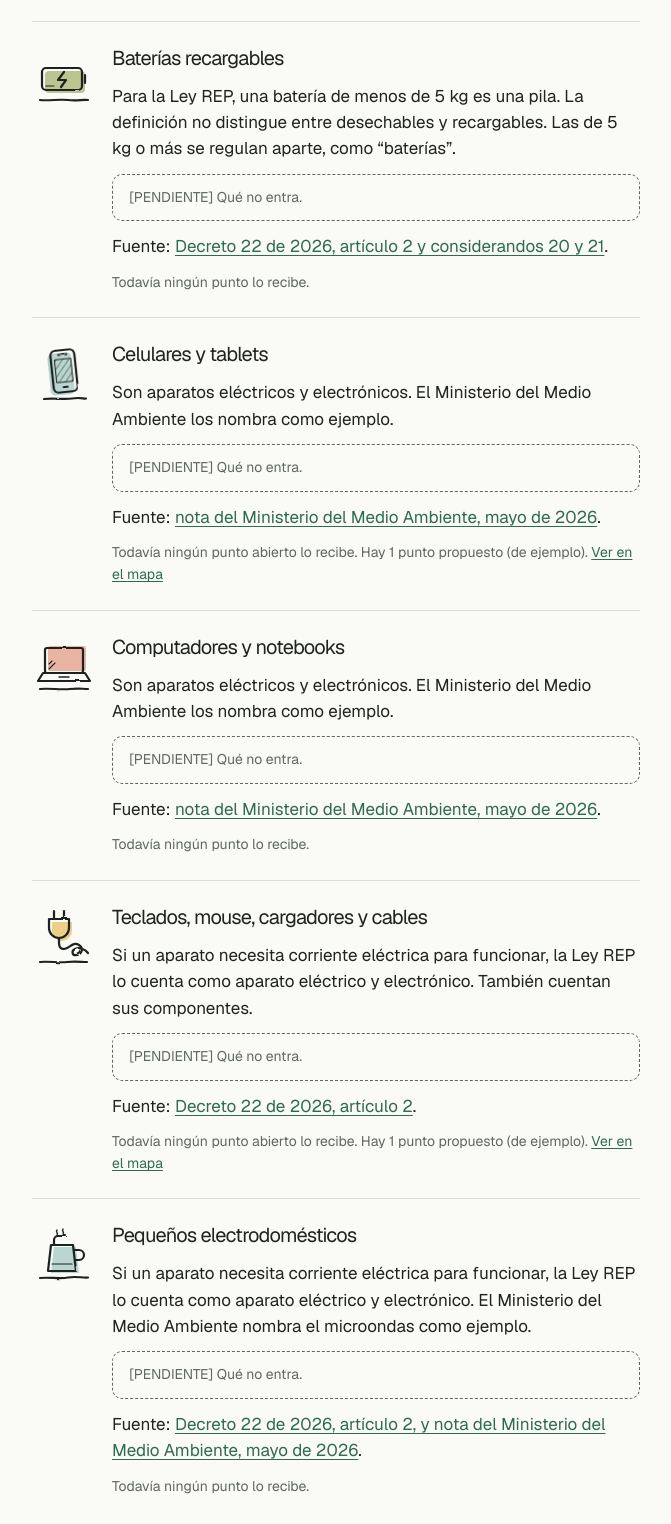
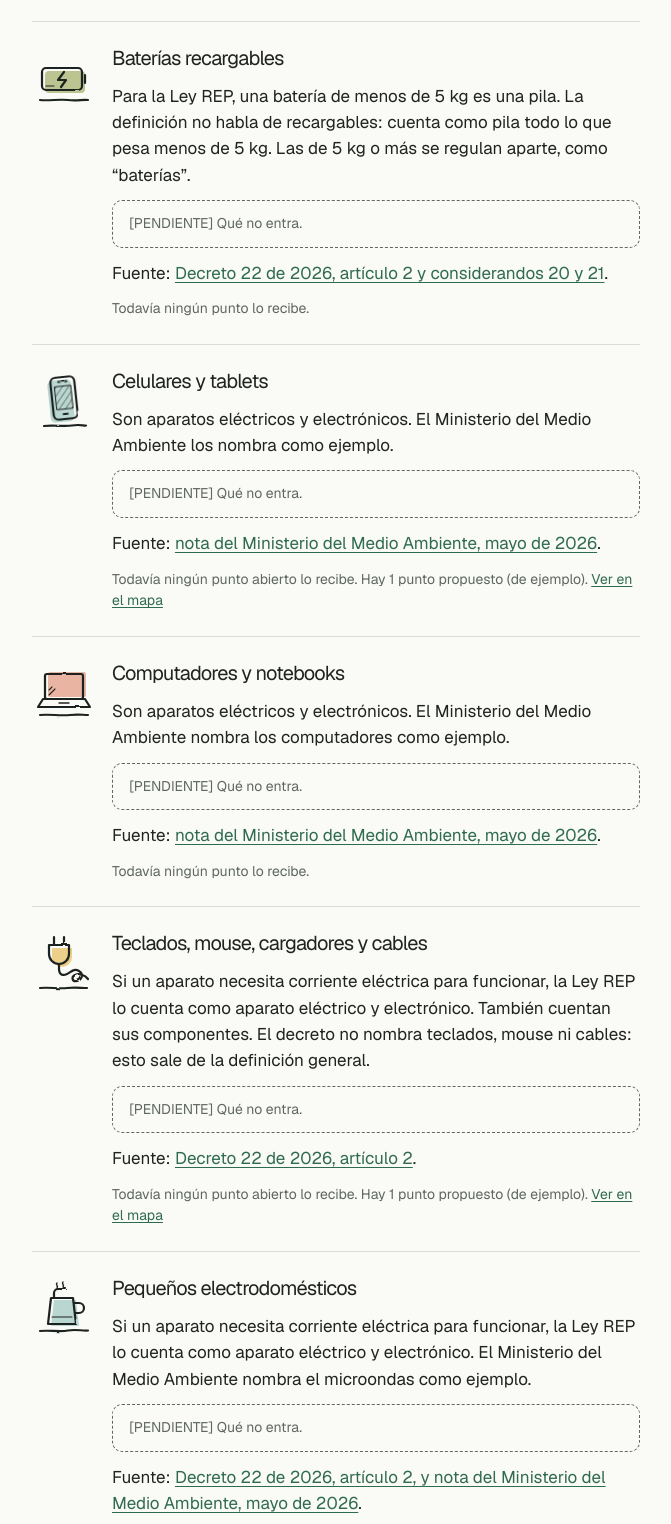
Before and after one commit to nemura0/ecowaste, an Astro site: page /que-reciclar in a window 1280 px wide. Shown: the part 669-2193 px from the top of the page, without its empty margins (304-975 px from the left). Built offline with nearby package versions, Linux system fonts and the light colour scheme; Astro itself is replaced by a stand-in of ours.

Commit message:
fix: ajusta los textos de Qué reciclar a lo que dicen las fuentes
La cifra de reciclaje muestra las dos fuentes (4,1 % en la nota del
Ministerio y 4,9 % en el considerando 4 del decreto). Tres frases dejan
de decir más que la fuente y la viñeta de las tiendas se parte en
frases cortas.

```diff
--- a/src/content/paginas/que-reciclar.md
+++ b/src/content/paginas/que-reciclar.md
@@ -24,10 +24,10 @@ Revisa en el [mapa](/) dónde dejar cada residuo.
 
 ## Por qué separar los residuos electrónicos
 
-- En Chile se generan cerca de 220 mil toneladas de residuos de aparatos eléctricos y electrónicos al año, y más de 2.600 toneladas de residuos de pilas. Solo se recicla el 4,1 % (Ministerio del Medio Ambiente, 2026).
+- En Chile se generan cerca de 220 mil toneladas de residuos de aparatos eléctricos y electrónicos al año, y más de 2.600 toneladas de residuos de pilas. Solo se recicla entre el 4 % y el 5 %: la nota del Ministerio del Medio Ambiente dice 4,1 % y el Decreto 22 de 2026 dice 4,9 % (considerando 4).
 - La mayoría de estos residuos no se aprovecha: termina en rellenos sanitarios (Decreto 22 de 2026, considerando 30).
 - Algunas pilas y aparatos contienen sustancias que convierten sus residuos en residuos peligrosos (Decreto 22 de 2026, considerando 41).
-- Desde mayo de 2028, las tiendas que vendan pilas o aparatos eléctricos y electrónicos y tengan más de 400 m² abiertos al público tendrán que recibir gratis esos residuos, de los mismos tipos que venden. No pueden exigirte que compres algo nuevo (Decreto 22 de 2026, artículos 29 y 49).
+- Desde mayo de 2028, las tiendas grandes tendrán que recibir gratis estos residuos. Aplica a las que vendan pilas o aparatos eléctricos y electrónicos y tengan más de 400 m² abiertos al público. Reciben los mismos tipos que venden, y no pueden exigirte que compres algo nuevo (Decreto 22 de 2026, artículos 29 y 49).
 
 ## Fuentes
 
--- a/src/content/residuos/baterias.md
+++ b/src/content/residuos/baterias.md
@@ -1,4 +1,4 @@
-Para la Ley REP, una batería de menos de 5 kg es una pila. La definición no distingue entre desechables y recargables. Las de 5 kg o más se regulan aparte, como "baterías".
+Para la Ley REP, una batería de menos de 5 kg es una pila. La definición no habla de recargables: cuenta como pila todo lo que pesa menos de 5 kg. Las de 5 kg o más se regulan aparte, como "baterías".
 
 > [PENDIENTE] Qué no entra.
 
--- a/src/content/residuos/computadores-y-notebooks.md
+++ b/src/content/residuos/computadores-y-notebooks.md
@@ -1,4 +1,4 @@
-Son aparatos eléctricos y electrónicos. El Ministerio del Medio Ambiente los nombra como ejemplo.
+Son aparatos eléctricos y electrónicos. El Ministerio del Medio Ambiente nombra los computadores como ejemplo.
 
 > [PENDIENTE] Qué no entra.
 
--- a/src/content/residuos/perifericos-y-cables.md
+++ b/src/content/residuos/perifericos-y-cables.md
@@ -1,4 +1,4 @@
-Si un aparato necesita corriente eléctrica para funcionar, la Ley REP lo cuenta como aparato eléctrico y electrónico. También cuentan sus componentes.
+Si un aparato necesita corriente eléctrica para funcionar, la Ley REP lo cuenta como aparato eléctrico y electrónico. También cuentan sus componentes. El decreto no nombra teclados, mouse ni cables: esto sale de la definición general.
 
 > [PENDIENTE] Qué no entra.
 
```
